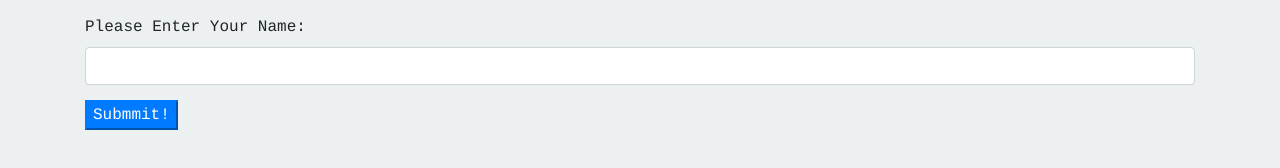
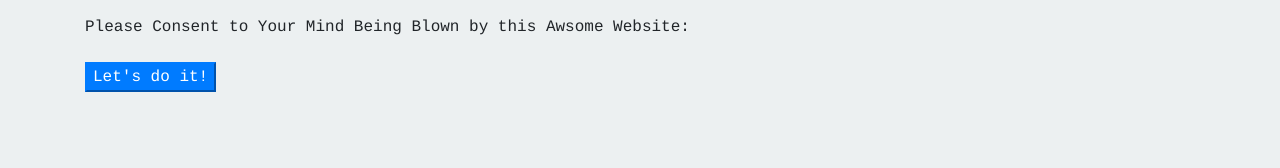
Before and after one commit to TavishOKeefe/Beep-Boop, a plain HTML site: page index.html in a window 1280 px wide. Drawn offline with Linux system fonts and the light colour scheme.

Commit message:
fail at task for an hour, make the best of it, keep intro page, change html text and function. Change js, revert to dry content.

```diff
--- a/index.html
+++ b/index.html
@@ -12,10 +12,9 @@
       <div id="introduction">
         <form id="name">
           <div>
-            <label>Please Enter Your Name:</label>
-            <input type="text" id="persons-name" class="form-control">
+            <label>Please Consent to Your Mind Being Blown by this Awsome Website:</label>
           </div>
-          <button type="submit" class="btn-primary">Submmit!</button>
+          <button type="submit" class="btn-primary">Let's do it!</button>
         </form>
       </div>
 
--- a/js/scripts.js
+++ b/js/scripts.js
@@ -34,18 +34,11 @@ function numberToConvert(number){
   return converted;
 }
 
-function nameOfUser(name){
-
-}
-
 // User Interface Logic
 
 $(document).ready(function(){
   $("#name").submit(function(event){
     event.preventDefault();
-
-  var inputName = $("input#persons-name").val();
-  var nameToUse = nameOfUser(inputName);
 
   $("#introduction").hide();
   $("#nitty-gritty").show();
```
